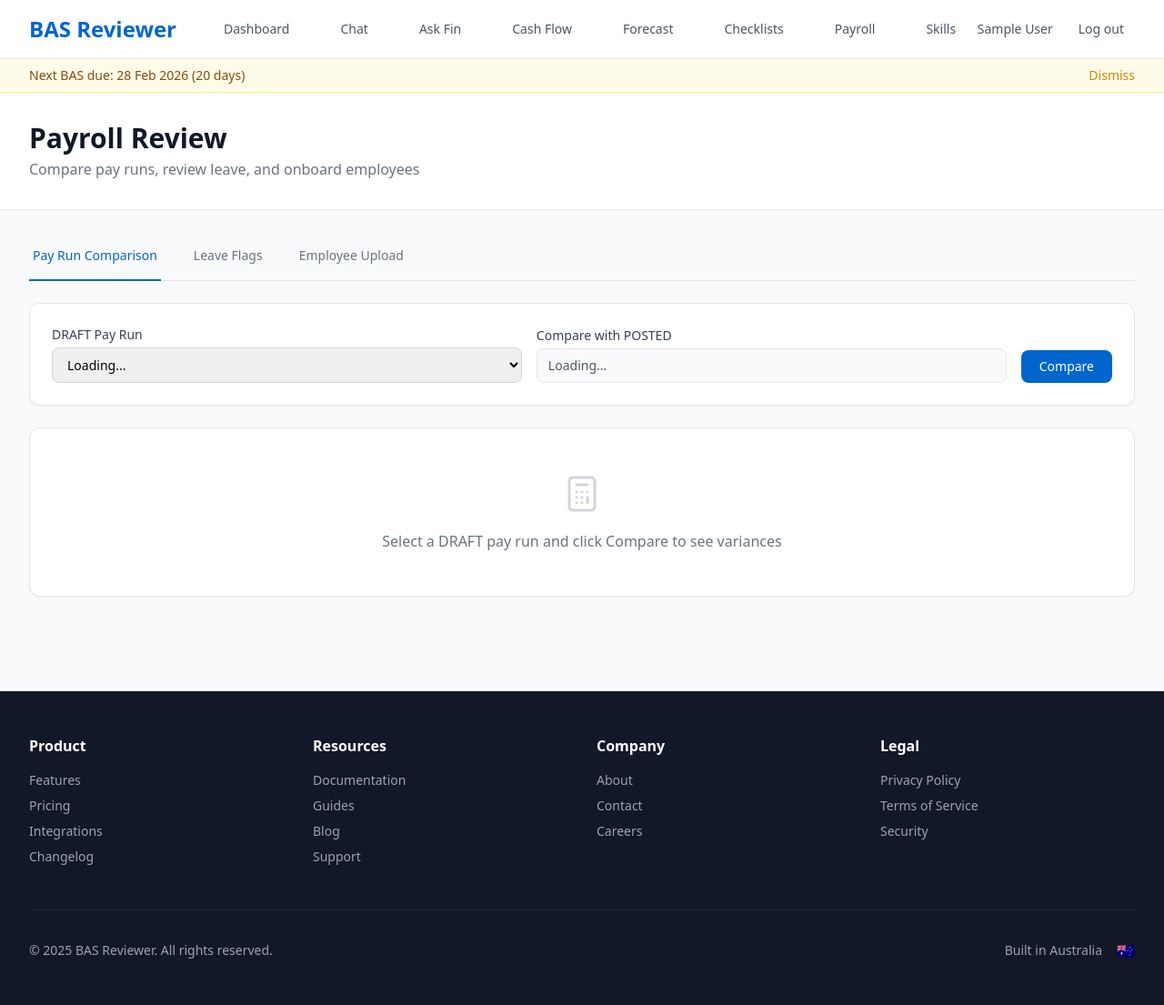
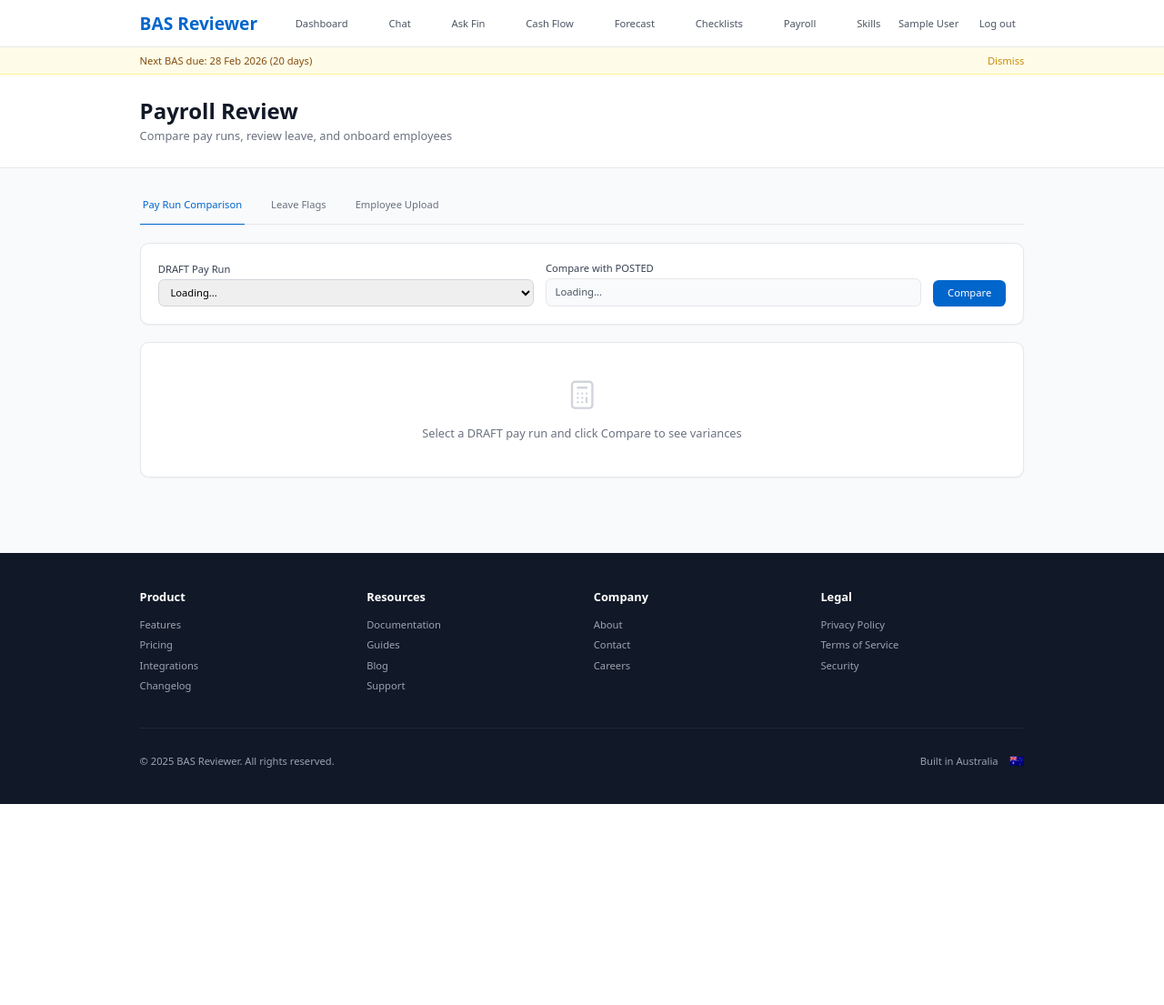
Before and after one commit to Delsiwels/noradelsierra, a Flask app: page /payroll-review/ in a window 1280 px wide. Shown: the whole page at 91% size. After the commit the page ends 884 px from the top, so only its background shows below. Run offline with Flask 3, Linux system fonts and the light colour scheme; the visitor is signed in with stand-in values (Sample User, id 1); data that the repository does not hold is empty; some libraries are stand-ins or nearby versions.

Commit message:
Zoom out Payroll Review page to 80%
Co-Authored-By: Claude Opus 4.5 <noreply@anthropic.com>

```diff
--- a/webapp/templates/payroll_review.html
+++ b/webapp/templates/payroll_review.html
@@ -1,6 +1,23 @@
 {% extends "base.html" %}
 
 {% block title %}Payroll Review - BAS Reviewer{% endblock %}
+
+{% block extra_head %}
+<style>
+    /* Zoom out the page content to 80% */
+    body {
+        zoom: 0.8;
+    }
+    /* Fallback for browsers that don't support zoom */
+    @supports not (zoom: 0.8) {
+        body {
+            transform: scale(0.8);
+            transform-origin: top left;
+            width: 125%;
+        }
+    }
+</style>
+{% endblock %}
 
 {% block content %}
 <!-- Page Header -->
```
